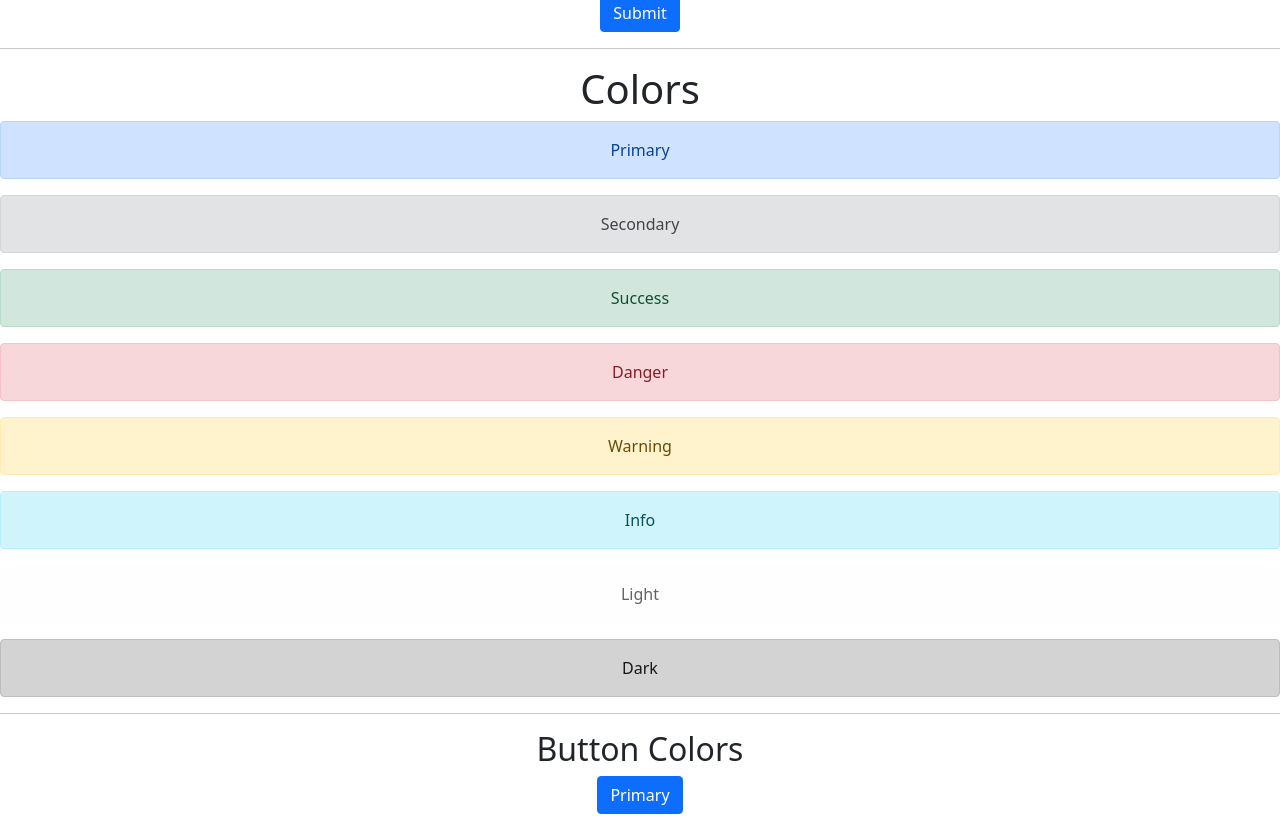
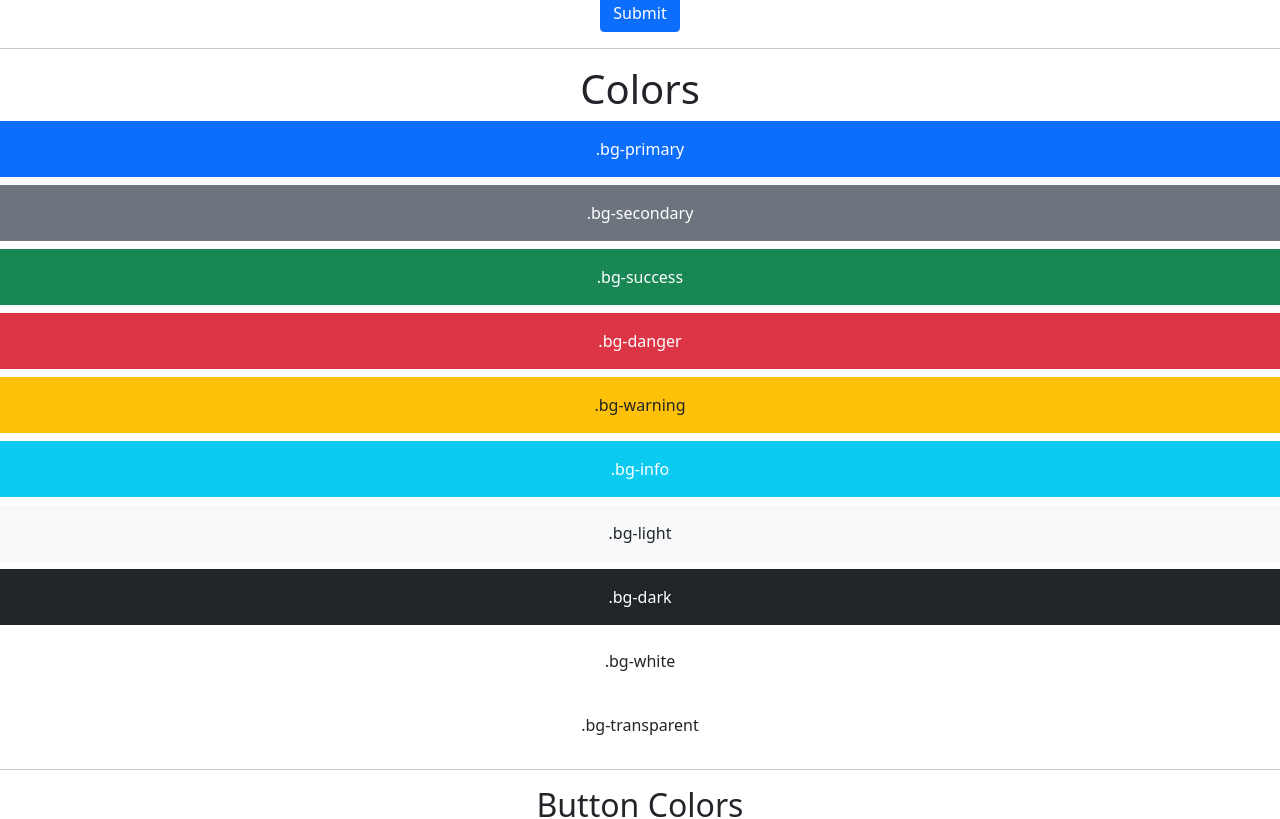
Before and after one commit to arazmurat/reactbootstrap, a React (Create React App) app: page / in a window 1280 px wide. Shown: the part 940-1759 px from the top of the page. Built offline with nearby package versions, Linux system fonts and the light colour scheme.

Commit message:
colors changed

```diff
--- a/src/App.js
+++ b/src/App.js
@@ -1,6 +1,6 @@
 import "./App.css";
 import "bootstrap/dist/css/bootstrap.min.css";
-import { Button, Alert, Form } from "react-bootstrap";
+import { Button,Form } from "react-bootstrap";
 import Forminput from "./Forminput"
 
 
@@ -38,14 +38,16 @@ function App() {
       </header>
       <hr/>
       <h1>Colors</h1>
-      <Alert variant="primary">Primary</Alert>
-      <Alert variant="secondary">Secondary</Alert>
-      <Alert variant="success">Success</Alert>
-      <Alert variant="danger">Danger</Alert>
-      <Alert variant="warning">Warning</Alert>
-      <Alert variant="info">Info</Alert>
-      <Alert variant="light"> Light</Alert>
-      <Alert variant="dark"> Dark</Alert>
+      <div class="p-3 mb-2 bg-primary text-white">.bg-primary</div>
+<div class="p-3 mb-2 bg-secondary text-white">.bg-secondary</div>
+<div class="p-3 mb-2 bg-success text-white">.bg-success</div>
+<div class="p-3 mb-2 bg-danger text-white">.bg-danger</div>
+<div class="p-3 mb-2 bg-warning text-dark">.bg-warning</div>
+<div class="p-3 mb-2 bg-info text-white">.bg-info</div>
+<div class="p-3 mb-2 bg-light text-dark">.bg-light</div>
+<div class="p-3 mb-2 bg-dark text-white">.bg-dark</div>
+<div class="p-3 mb-2 bg-white text-dark">.bg-white</div>
+<div class="p-3 mb-2 bg-transparent text-dark">.bg-transparent</div>
 <hr/>
 <h2>Button Colors</h2>
       <Button variant="primary">Primary </Button>
@@ -71,6 +73,7 @@ function App() {
       <br />
       <Button variant="dark"> Dark</Button>
       <br />
+
     </div>
   );
 }
```
